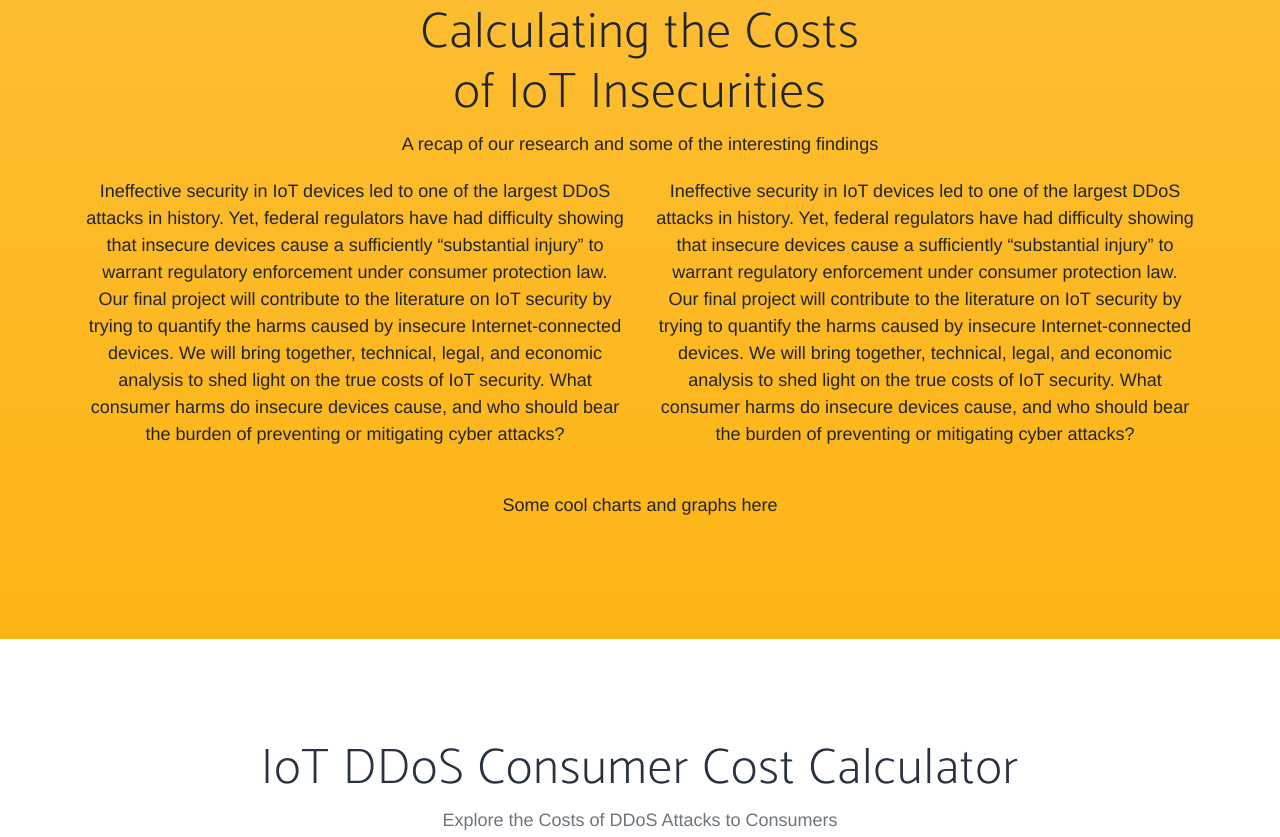
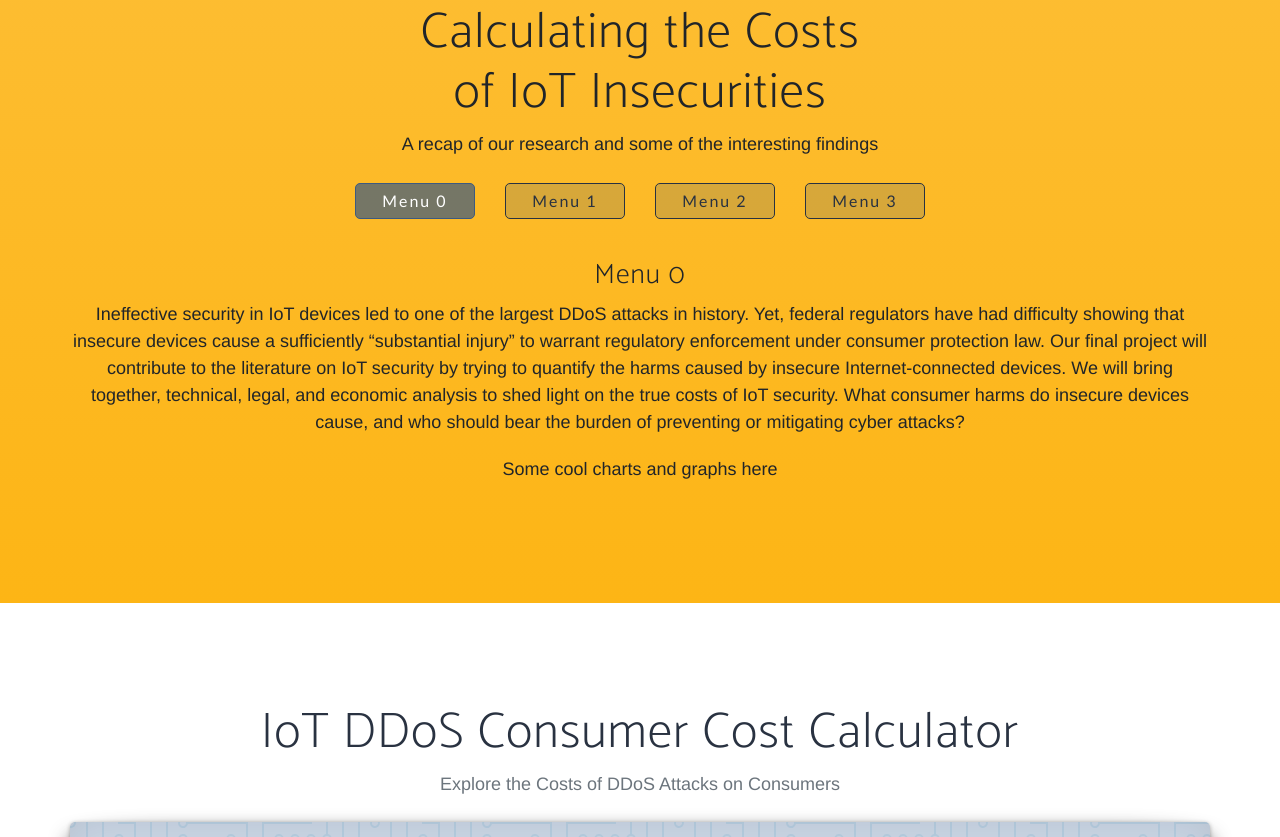
Before and after one commit to project-riot/website, a plain HTML site: page index.html in a window 1280 px wide. Shown: the part 897-1734 px from the top of the page. Drawn offline with Linux system fonts and the light colour scheme; a web font is replaced by a local one.

Commit message:
use nav pills in summary

```diff
--- a/index.html
+++ b/index.html
@@ -15,8 +15,8 @@
     <link href="static/vendor/bootstrap/css/bootstrap.min.css" rel="stylesheet">
 
     <!-- Custom fonts for this template -->
-    <link rel="heet" href="static/vendor/font-awesome/css/font-awesome.min.css">
-    <link rel="stylesheet" href="static/vendor/simple-line-icons/css/simple-line-icons.css">
+    <!-- <link rel="heet" href="static/vendor/font-awesome/css/font-awesome.min.css"> -->
+    <!-- <link rel="stylesheet" href="static/vendor/simple-line-icons/css/simple-line-icons.css"> -->
     <link href="https://fonts.googleapis.com/css?family=Lato" rel="stylesheet">
     <link href="https://fonts.googleapis.com/css?family=Catamaran:100,200,300,400,500,600,700,800,900" rel="stylesheet">
     <link href="https://fonts.googleapis.com/css?family=Muli" rel="stylesheet">
@@ -60,7 +60,9 @@
         <div class="row h-100">
           <div class="col-lg-7 my-auto">
             <div class="header-content mx-auto">
-                <img src="static/img/logo.png" alt="">
+                <div class="mb-8 center">
+                    <img src="static/img/logo.png" class="title-logo center">
+                </div>
                 <h2 class="mb-5 center">Regulating the Internet of Things</h2>
                 <h5 class="mb-8 center">Kim Fong, Kurt Hepler, Rohit Raghavan, Peter Rowland</h5>
                 <div class="sponsor-logos center">
@@ -96,19 +98,45 @@
                     <p>A recap of our research and some of the interesting findings</p>
                 </div>
             </div>
-        <div class="row h-100">
-            <div class="col-lg-6 my-auto">
+
+            <div class="row center-pills">
+                <ul class="nav nav-pills">
+                    <li class="active"><a data-toggle="pill" class="btn btn-outline pill active" href="#menu0">Menu 0</a></li>
+                    <li><a data-toggle="pill" class="btn btn-outline pill" href="#menu1">Menu 1</a></li>
+                    <li><a data-toggle="pill" class="btn btn-outline pill" href="#menu2">Menu 2</a></li>
+                    <li><a data-toggle="pill" class="btn btn-outline pill" href="#menu3">Menu 3</a></li>
+                </ul>
+            </div>
+
+            <div class="row">
+                <div class="tab-content">
+                    <div id="menu0" class="tab-pane fadein active">
+                      <h3>Menu 0</h3>
                       <p>
                           Ineffective security in IoT devices led to one of the largest DDoS attacks in history. Yet, federal regulators have had difficulty showing that insecure devices cause a sufficiently “substantial injury” to warrant regulatory enforcement under consumer protection law. Our final project will contribute to the literature on IoT security by trying to quantify the harms caused by insecure Internet-connected devices. We will bring together, technical, legal, and economic analysis to shed light on the true costs of IoT security. What consumer harms do insecure devices cause, and who should bear the burden of preventing or mitigating cyber attacks?
                       </p>
                     </div>
-            <div class="col-lg-6 my-auto">
+                    <div id="menu1" class="tab-pane fade">
+                      <h3>Menu 1</h3>
                       <p>
-                    Ineffective security in IoT devices led to one of the largest DDoS attacks in history. Yet, federal regulators have had difficulty showing that insecure devices cause a sufficiently “substantial injury” to warrant regulatory enforcement under consumer protection law. Our final project will contribute to the literature on IoT security by trying to quantify the harms caused by insecure Internet-connected devices. We will bring together, technical, legal, and economic analysis to shed light on the true costs of IoT security. What consumer harms do insecure devices cause, and who should bear the burden of preventing or mitigating cyber attacks?
+                          Quisque ac nunc lorem. Aliquam laoreet feugiat augue vel vehicula. Aenean tincidunt pellentesque magna, sit amet facilisis velit commodo et. Donec ac placerat leo. Nunc gravida nibh non odio volutpat, in viverra ante suscipit. Sed ante nunc, faucibus id lacus ut, malesuada varius lectus. Pellentesque aliquet, purus tincidunt ornare convallis, nibh lacus vehicula ante, at tristique ex erat ac nisi. Morbi tincidunt sollicitudin eros, vitae feugiat sapien mollis vitae. Vestibulum suscipit interdum varius. Morbi lectus neque, feugiat pharetra iaculis lacinia, cursus a lacus. Duis ultrices orci eget eros imperdiet, molestie mollis purus ultrices. Pellentesque at luctus massa.
+                      </p>
+                    </div>
+                    <div id="menu2" class="tab-pane fade">
+                      <h3>Menu 2</h3>
+                      <p>
+                          Etiam augue risus, viverra quis nunc nec, ullamcorper tristique turpis. Mauris neque enim, bibendum nec posuere sit amet, pulvinar ullamcorper urna. Donec vestibulum dapibus dolor non hendrerit. Duis vestibulum bibendum lobortis. Nam ut sodales diam. Cras porttitor convallis felis, a iaculis purus cursus a. Maecenas semper a eros quis consectetur. Donec blandit faucibus massa, eget imperdiet dui vulputate nec. Vivamus a massa tellus. Pellentesque varius neque nec purus condimentum, sit amet dignissim enim dictum. Nulla id elit aliquam, congue tellus vel, imperdiet mauris. Aliquam semper gravida urna vel consequat.
+                      </p>
+                    </div>
+                    <div id="menu3" class="tab-pane fade">
+                      <h3>Menu 3</h3>
+                      <p>
+                          Duis ligula libero, sagittis vitae dolor sed, tincidunt mattis ligula. Curabitur tempus sem aliquam, ultrices eros ac, efficitur arcu. Aliquam ut mollis erat, in faucibus mauris. Etiam accumsan congue felis id cursus. Nulla sit amet purus sodales, aliquet nulla non, consequat velit. Sed dolor diam, placerat viverra efficitur quis, interdum eu ipsum. Nunc congue ante justo, in fringilla erat rhoncus eget. Aliquam erat volutpat. Quisque pharetra ante sit amet tincidunt luctus. Donec at lacus non erat rutrum molestie eu quis elit.
                       </p>
                     </div>
                 </div>
-	<br>
+            </div>      <!-- end of content row -->
+
             <div class="row">
                 <div class="col-md-8 mx-auto">
                     <p>Some cool charts and graphs here</p>
@@ -121,7 +149,7 @@
       <div class="container">
         <div class="section-heading text-center">
           <h2>IoT DDoS Consumer Cost Calculator</h2>
-          <p class="text-muted">Explore the Costs of DDoS Attacks to Consumers</p>
+          <p class="text-muted">Explore the Costs of DDoS Attacks on Consumers</p>
           <br>
         </div>
         <div class="row">
--- a/static/css/style.css
+++ b/static/css/style.css
@@ -315,7 +315,7 @@ footer ul li a:hover, footer ul li a:focus, footer ul li a:active, footer ul li
 }
 
 .btn {
-  border-radius: 10px;
+    border-radius: 5px;
     font-family: 'Lato', 'Helvetica', 'Arial', 'sans-serif';
     letter-spacing: 2px;
     /*text-transform: uppercase;*/
@@ -339,15 +339,29 @@ footer ul li a:hover, footer ul li a:focus, footer ul li a:active, footer ul li
 
 /* custom */
 
+.pill {
+    width: 120px;
+    padding: 5px 15px;
+    margin: 5px 15px 40px 15px;
+}
+
+.center-pills {
+    display: flex;
+    justify-content: center;
+}
 
 .center {
     text-align: center;
 }
 
+.subtitle {
+    color: #ee6c4d;
+    font-weight: 500;
+}
+
 .sponsor-logos {
     padding-top: 50px;
 }
-
 
 .img-logo {
     max-height: 70px;
@@ -355,9 +369,8 @@ footer ul li a:hover, footer ul li a:focus, footer ul li a:active, footer ul li
     padding: 5px 10px 0 0;
 }
 
-.img-center {
-    margin: 0 auto;
-    padding: 0;
+.title-logo {
+    width: 75%;
 }
 
 input {
```
Lines whose indentation alone changed are shown as unchanged.
